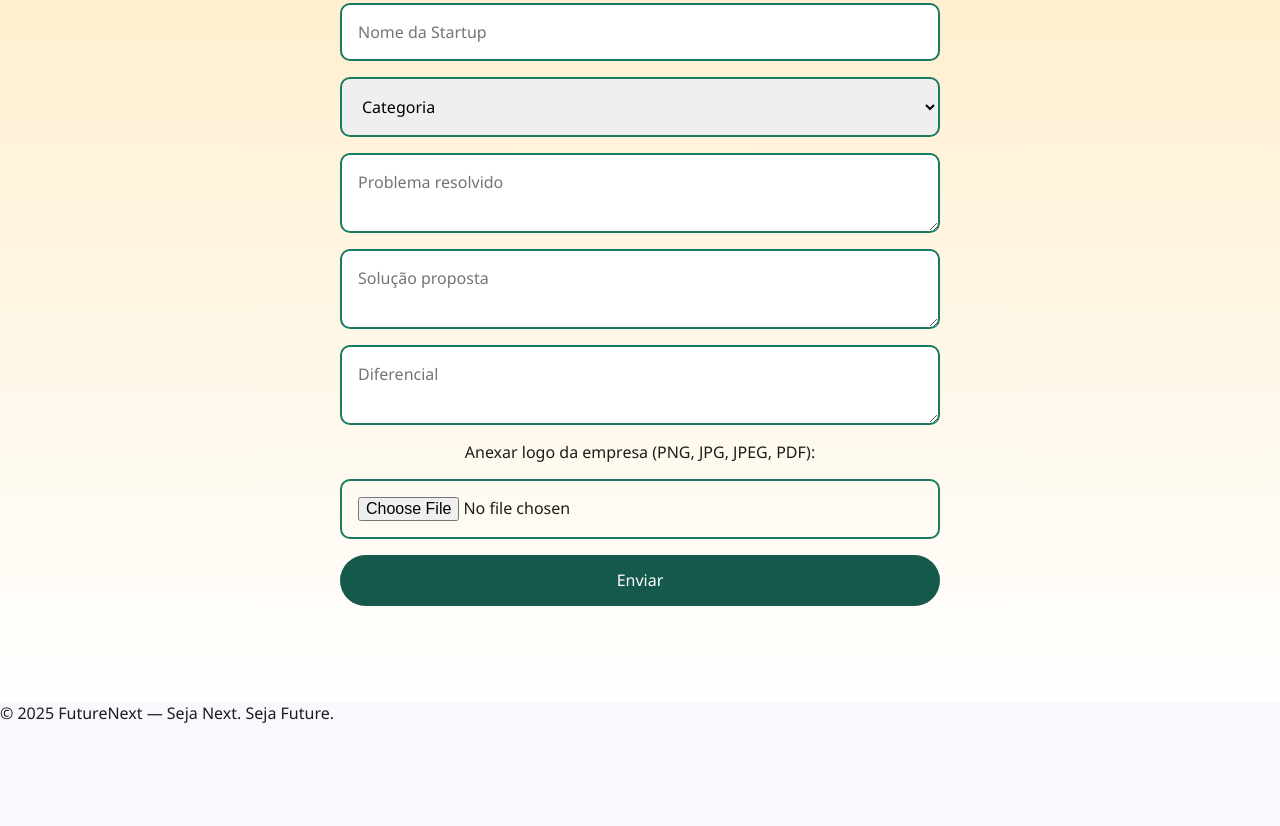
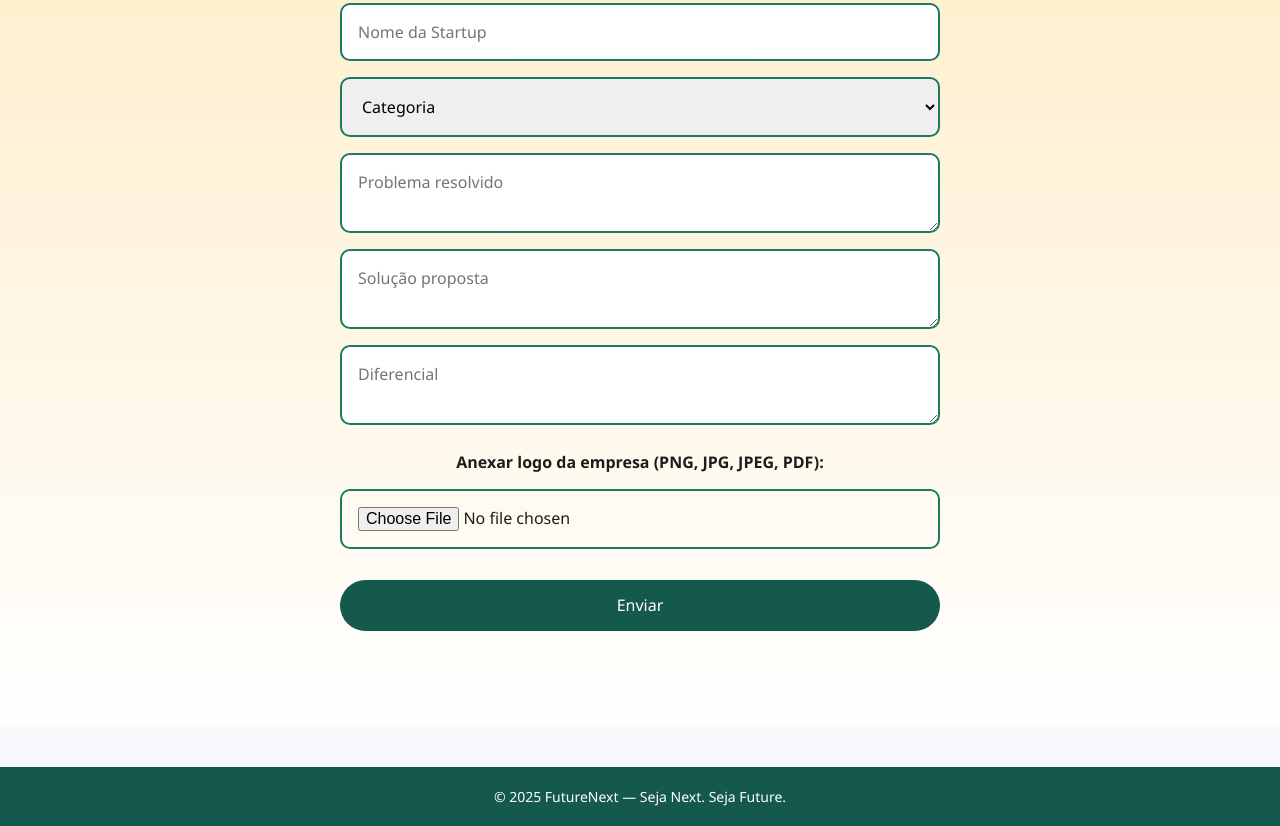
Before and after one commit to letsrosa/Projeto-Flash-Startups, a plain HTML site: page index.html in a window 1280 px wide. Shown: the part 1685-2511 px from the top of the page. Before the commit the page ends 2409 px from the top, so only its background shows below. Drawn offline with Linux system fonts and the light colour scheme; files whose address does not match are found by name.

Commit message:
Update style.css

```diff
--- a/style.css
+++ b/style.css
@@ -1,3 +1,4 @@
+
 /* RESET */
 * {
   margin: 0;
@@ -285,3 +286,22 @@ a:hover {
   border-radius: 5px;
   transition: all 0.3s ease;
 }
+
+.site-footer {
+    text-align: center;
+    padding: 20px;
+    background-color: #14594B;
+    color: #fff;
+    font-size: 14px;
+    margin-top: 40px;
+  }
+
+  .form-section label {
+    margin-top: 10px;
+    display: block;
+    font-weight: bold;
+  }
+
+  .form-section input[type="file"] {
+    margin-bottom: 15px;
+  }
```
